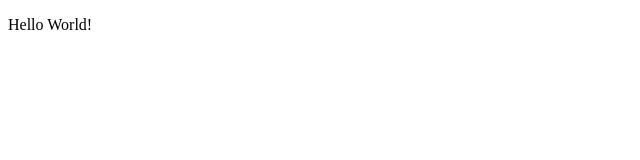
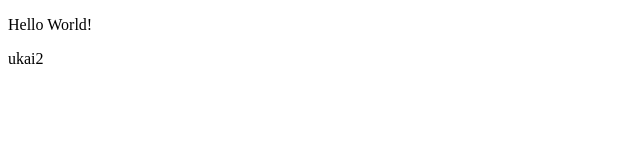
Before and after one commit to tetsuyaukai/lab_test0119, a plain HTML site: page index.html in a window 1280 px wide. Shown: the full height of the page, 0-640 px from the left. Drawn offline with Linux system fonts and the light colour scheme.

Commit message:
commit 2nd done

```diff
--- a/index.html
+++ b/index.html
@@ -9,6 +9,6 @@
 <body>
 
   <p>Hello World!</p>
-
+	<p>ukai2</p>
 </body>
 </html>
```
